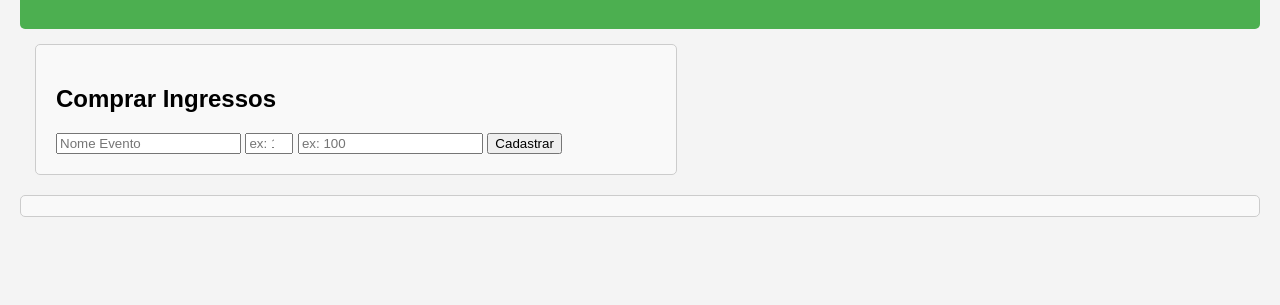
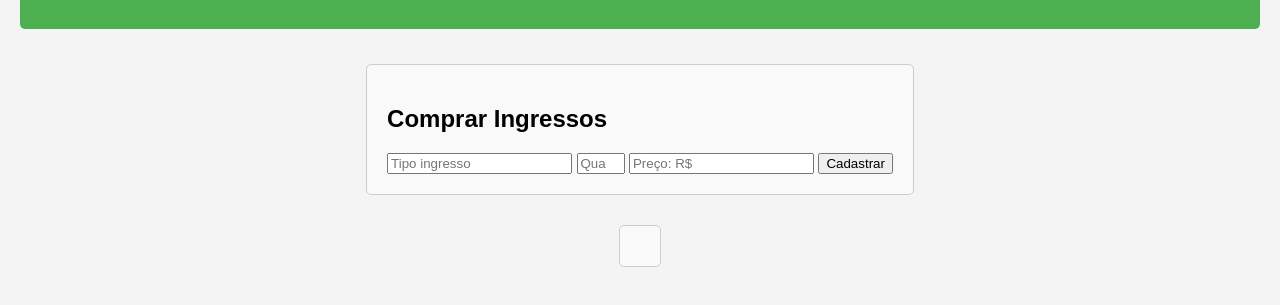
Before and after one commit to scapis-09/Prog2_Sistema_ingressos, a plain HTML site: page CadastroIngresso.html in a window 1280 px wide. Shown: the part 91-396 px from the top of the page. Drawn offline with Linux system fonts and the light colour scheme; no server answers; files whose address does not match are found by name.

Commit message:
Update CadastroIngresso.html
correções simples

```diff
--- a/CadastroIngresso.html
+++ b/CadastroIngresso.html
@@ -3,7 +3,7 @@
 <head>
     <meta charset="UTF-8">
     <meta name="viewport" content="width=device-width, initial-scale=1.0">
-    <link rel="stylesheet" href="C:\Users\GScapinello\Desktop\Sistema venda ingressos\styles.css">
+    <link rel="stylesheet" href="styles.css">
     <link rel="icon" href="favicon.ico" type="image/x-icon">
     <script src="https://www.gstatic.com/firebasejs/9.22.2/firebase-app-compat.js"></script>
     <script src="https://www.gstatic.com/firebasejs/9.22.2/firebase-database-compat.js"></script>
@@ -14,17 +14,19 @@
     <header>
         <h1>Sistema de Venda de Ingressos // CADASTRO</h1>
     </header>
-    <div class="container" id="ticketContainer">
-        <h2>Comprar Ingressos</h2>
-        <input type="text" id="nome" name="nome" placeholder="Nome Evento" required>
-        <input type="number" id="quantidade" name="quantidade" min="1" max="6" placeholder="ex: 100" required>
-        <input type="number" id="preco" name="preco" placeholder="ex: 100" required>
+    <div style="display: flex; flex-direction: column; align-items: center; margin: 20px">
+        <div class="container" id="ticketContainer">
+            <h2>Comprar Ingressos</h2>
+            <input type="text" id="nome" name="nome" placeholder="Tipo ingresso" required>
+            <input type="number" id="quantidade" name="quantidade" min="1" max="6" placeholder="Quantidade" required>
+            <input type="number" id="preco" name="preco" placeholder="Preço: R$" required>
 
-        <button onclick="CadastrarIngresso()">Cadastrar</button>
+            <button onclick="CadastrarIngresso()">Cadastrar</button>
+        </div>
+        <div class="container" id="lista"></div>
     </div>
 
-    <div class="lista" id="lista"></div>
-    <script src="C:\Users\GScapinello\Desktop\Sistema venda ingressos\DataBase.js"></script>
+    <script src="DataBase.js"></script>
     <script src="CadastroIngresso.js"></script>
 
 </body>
```
